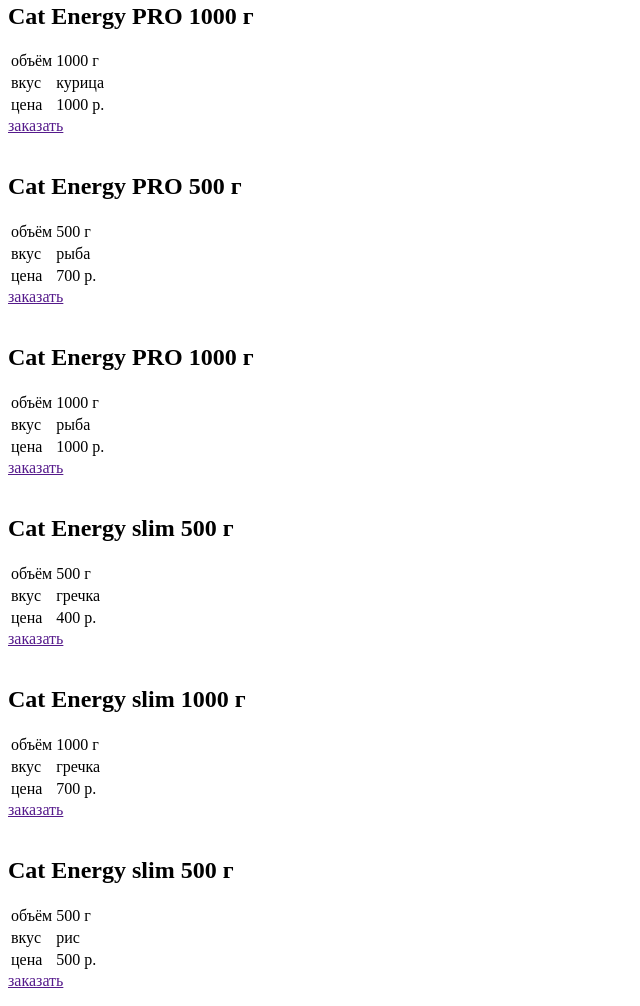
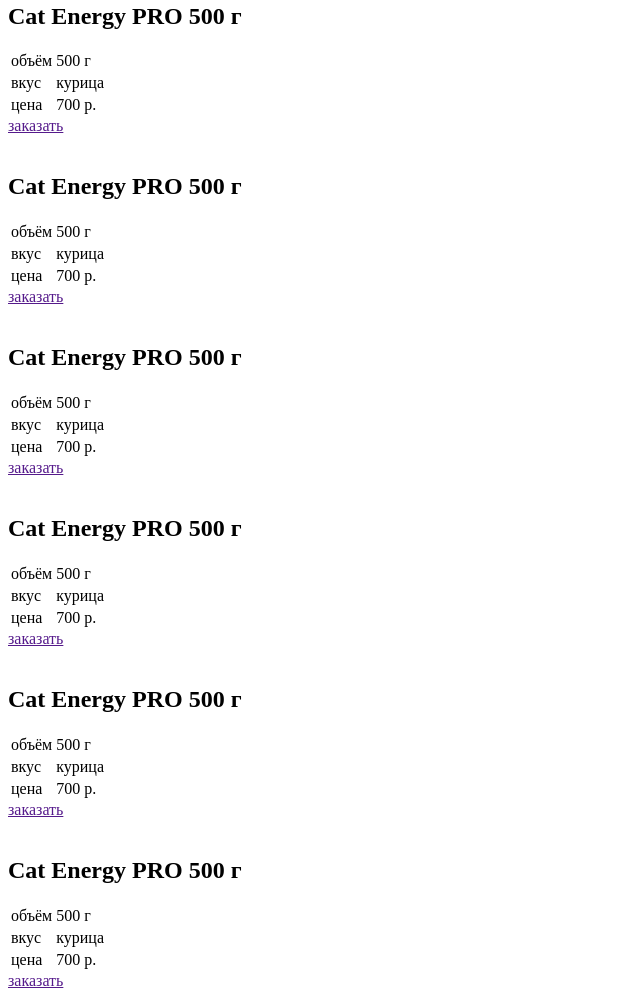
Before and after one commit to Bini29/677811-cat-energy-17, a website: page source/catalog.html in a window 1280 px wide. Shown: the part 369-1375 px from the top of the page, without its empty margins (0-640 px from the left). Drawn offline with Linux system fonts and the light colour scheme.

Commit message:
Первичная разметка

```diff
--- a/source/catalog.html
+++ b/source/catalog.html
@@ -39,11 +39,11 @@
       </div>
      <div class="catalog--item">
         <img class="catalog--item__img" src="" alt="">
-       <h2 class="catalog--item__title">Cat Energy PRO 1000 г</h2>
+        <h2 class="catalog--item__title">Cat Energy PRO 500 г</h2>
         <table class="catalog--item__info">
           <tr>
             <td>объём</td>
-           <td>1000 г</td>
+            <td>500 г</td>
           </tr>
           <tr>
             <td>вкус</td>
@@ -51,7 +51,7 @@
           </tr>
           <tr>
             <td>цена</td>
-           <td>1000 р.</td>
+            <td>700 р.</td>
           </tr>
         </table>
         <a class="catalog--item__button" href=""> заказать</a>
@@ -66,7 +66,7 @@
           </tr>
           <tr>
             <td>вкус</td>
-           <td>рыба</td>
+            <td>курица</td>
           </tr>
           <tr>
             <td>цена</td>
@@ -77,26 +77,7 @@
       </div>
      <div class="catalog--item">
         <img class="catalog--item__img" src="" alt="">
-       <h2 class="catalog--item__title">Cat Energy PRO 1000 г</h2>
-       <table class="catalog--item__info">
-         <tr>
-           <td>объём</td>
-           <td>1000 г</td>
-         </tr>
-         <tr>
-           <td>вкус</td>
-           <td>рыба</td>
-         </tr>
-          <tr>
-           <td>цена</td>
-           <td>1000 р.</td>
-         </tr>
-       </table>
-       <a class="catalog--item__button" href=""> заказать</a>
-     </div>
-     <div class="catalog--item">
-       <img class="catalog--item__img" src="" alt="">
-       <h2 class="catalog--item__title">Cat Energy slim 500 г</h2>
+        <h2 class="catalog--item__title">Cat Energy PRO 500 г</h2>
         <table class="catalog--item__info">
           <tr>
             <td>объём</td>
@@ -104,26 +85,7 @@
           </tr>
           <tr>
             <td>вкус</td>
-           <td>гречка</td>
-         </tr>
-         <tr>
-           <td>цена</td>
-           <td>400 р.</td>
-         </tr>
-       </table>
-       <a class="catalog--item__button" href=""> заказать</a>
-     </div>
-     <div class="catalog--item">
-       <img class="catalog--item__img" src="" alt="">
-       <h2 class="catalog--item__title">Cat Energy slim 1000 г</h2>
-       <table class="catalog--item__info">
-         <tr>
-           <td>объём</td>
-           <td>1000 г</td>
-         </tr>
-         <tr>
-           <td>вкус</td>
-           <td>гречка</td>
+            <td>курица</td>
           </tr>
           <tr>
             <td>цена</td>
@@ -134,7 +96,7 @@
       </div>
      <div class="catalog--item">
         <img class="catalog--item__img" src="" alt="">
-       <h2 class="catalog--item__title">Cat Energy slim 500 г</h2>
+        <h2 class="catalog--item__title">Cat Energy PRO 500 г</h2>
         <table class="catalog--item__info">
           <tr>
             <td>объём</td>
@@ -142,11 +104,49 @@
           </tr>
           <tr>
             <td>вкус</td>
-           <td>рис</td>
+            <td>курица</td>
           </tr>
           <tr>
             <td>цена</td>
-           <td>500 р.</td>
+            <td>700 р.</td>
+          </tr>
+        </table>
+        <a class="catalog--item__button" href=""> заказать</a>
+      </div>
+     <div class="catalog--item">
+        <img class="catalog--item__img" src="" alt="">
+        <h2 class="catalog--item__title">Cat Energy PRO 500 г</h2>
+        <table class="catalog--item__info">
+          <tr>
+            <td>объём</td>
+            <td>500 г</td>
+          </tr>
+          <tr>
+            <td>вкус</td>
+            <td>курица</td>
+          </tr>
+          <tr>
+            <td>цена</td>
+            <td>700 р.</td>
+          </tr>
+        </table>
+        <a class="catalog--item__button" href=""> заказать</a>
+      </div>
+     <div class="catalog--item">
+        <img class="catalog--item__img" src="" alt="">
+        <h2 class="catalog--item__title">Cat Energy PRO 500 г</h2>
+        <table class="catalog--item__info">
+          <tr>
+            <td>объём</td>
+            <td>500 г</td>
+          </tr>
+          <tr>
+            <td>вкус</td>
+            <td>курица</td>
+          </tr>
+          <tr>
+            <td>цена</td>
+            <td>700 р.</td>
           </tr>
         </table>
         <a class="catalog--item__button" href=""> заказать</a>
```
Also changed, not shown: source/form.html (indentation only), source/index.html (indentation only). Lines whose indentation alone changed are shown as unchanged.
